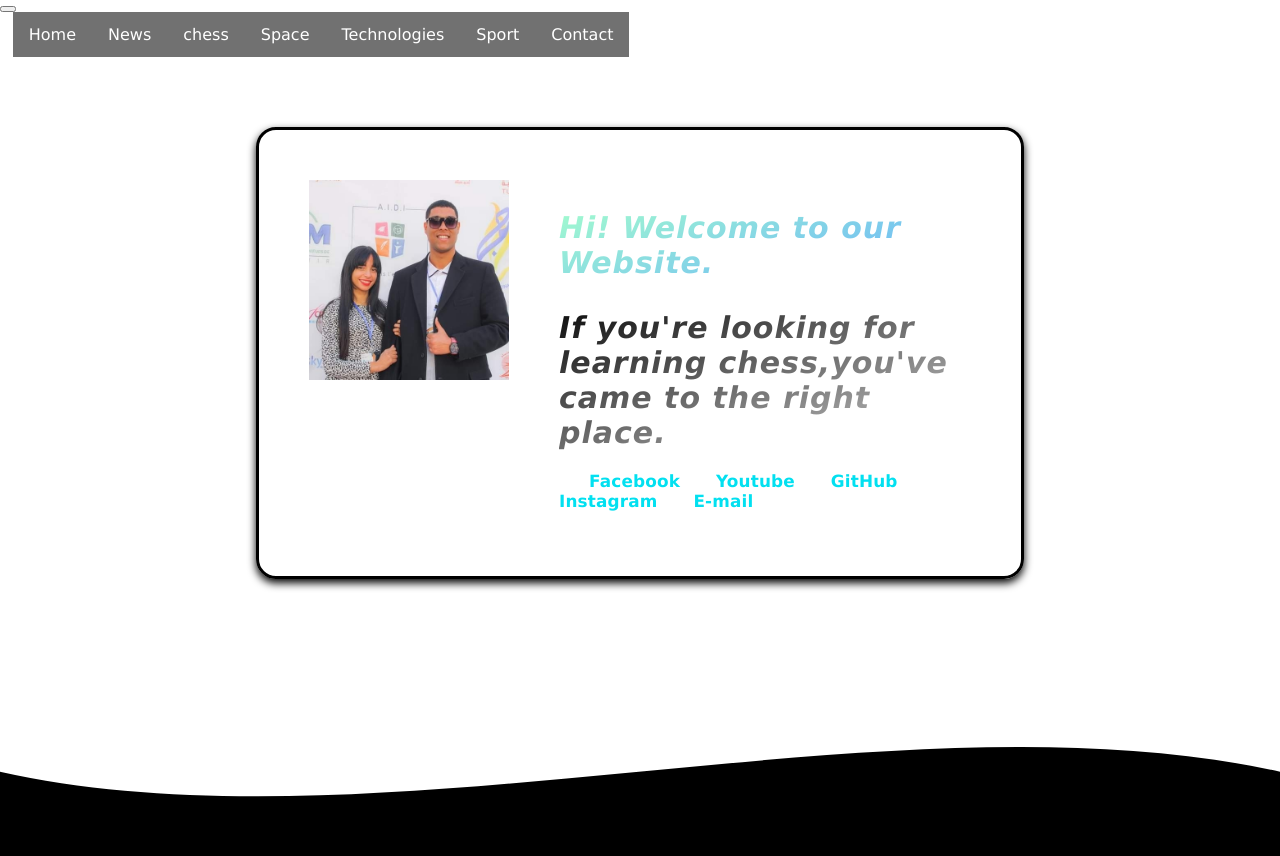
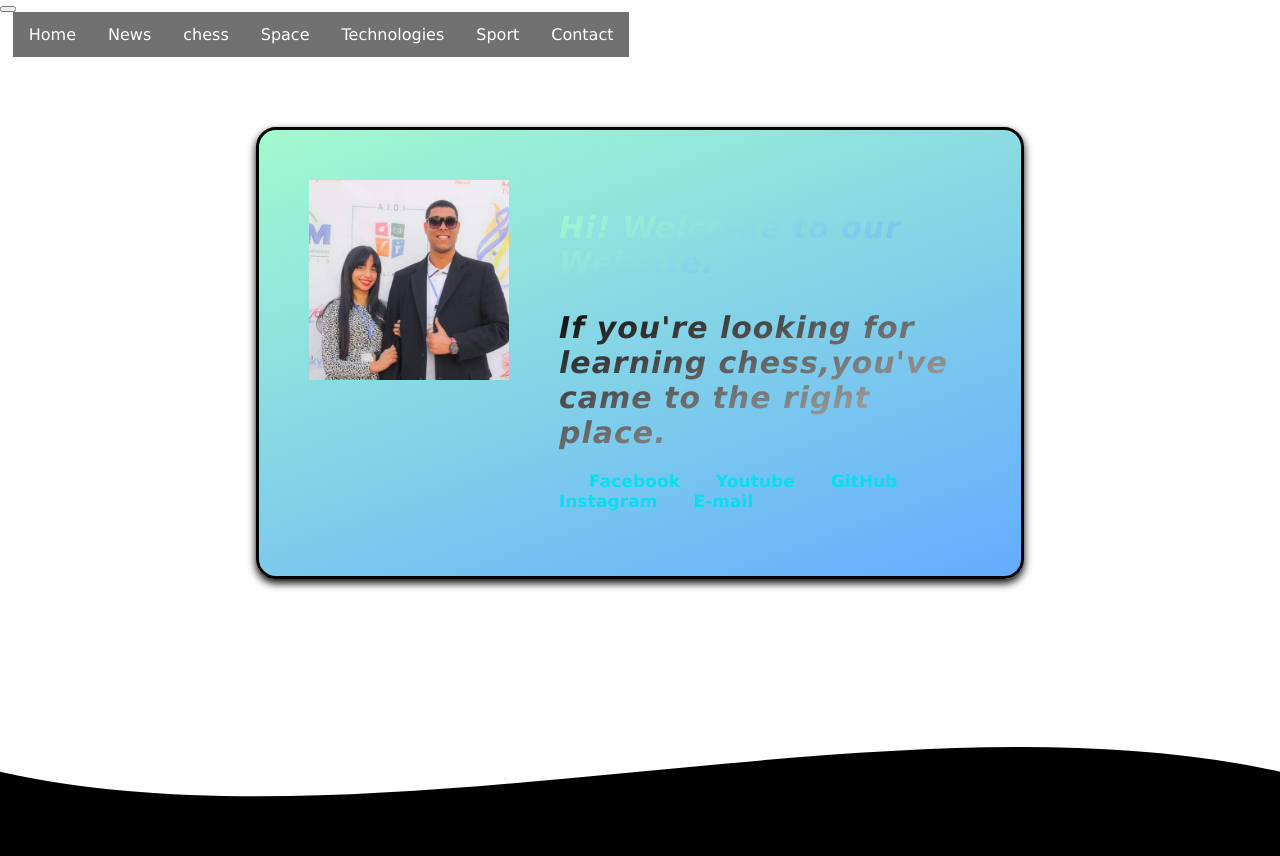
Before and after one commit to 10821324/site1, a PHP site: page /Home.html in a window 1280 px wide. Shown: the top 856 px of the page. Run offline with PHP 8.4, Linux system fonts and the light colour scheme.

Commit message:
Update style1.css

```diff
--- a/style1.css
+++ b/style1.css
@@ -88,7 +88,7 @@
     display: flex;
     border: .3rem solid#000;
     box-shadow: 0px 4px 8px #000;
-    background-image : url("Sans titre.jpg");
+    background :-webkit-linear-gradient(-70deg, #a2facf, #64acff);
 
 }
 
```
